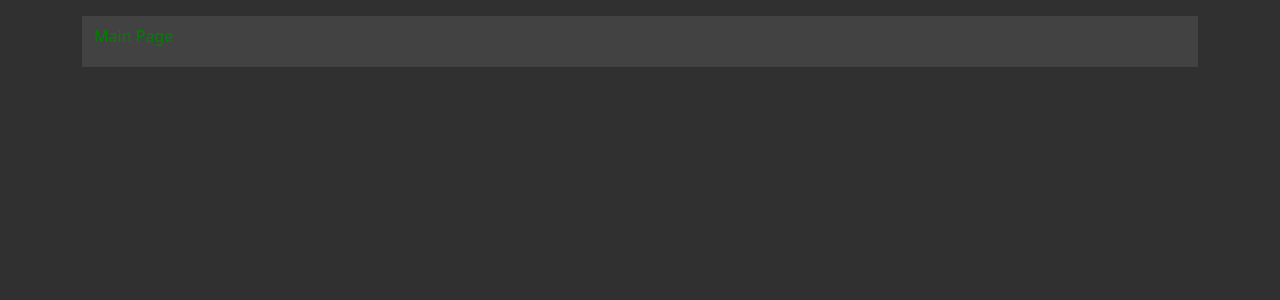
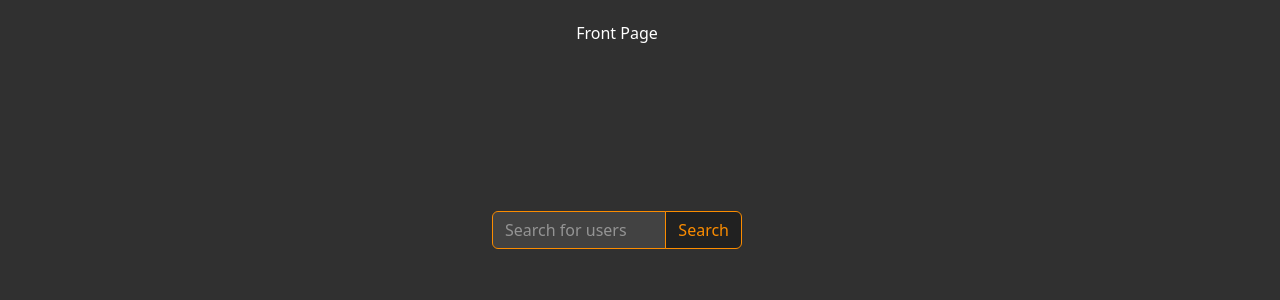
Before and after one commit to Zediyo/hy-tsoha-chatapp, a Flask app: page / in a window 1280 px wide. Shown: the part 50-350 px from the top of the page. Run offline with Flask 3, Linux system fonts and the light colour scheme; parts of the project's set-up code (start-up, migrations or seed data) failed here and were passed over.

Commit message:
user search bar

```diff
--- a/templates/base.html
+++ b/templates/base.html
@@ -30,6 +30,15 @@
 
 			return true;
 		}
+
+		function checkSearchInput()
+		{
+			let search = document.getElementById("searchbar").value
+			if ( search.trim() === "" )
+				return false;
+
+			return true;
+		}
 	</script>
 	<script src="https://cdn.jsdelivr.net/npm/bootstrap@5.3.3/dist/js/bootstrap.bundle.min.js" integrity="sha384-YvpcrYf0tY3lHB60NNkmXc5s9fDVZLESaAA55NDzOxhy9GkcIdslK1eN7N6jIeHz" crossorigin="anonymous"></script>
 </body>
--- a/templates/index.html
+++ b/templates/index.html
@@ -1,8 +1,21 @@
 {% extends "base.html" %}
 {% block content %}
 
-<div class="container-sm bgclg" style="margin-top: 1rem; padding-top: 0.5rem; padding-bottom: 0.2rem;">
-	<p style="color: green;">Main Page</p>
+<!-- <div class="container-sm bgcdg" style="margin-top: 1rem; padding-top: 0.5rem; padding-bottom: 0.2rem;"> -->
+<div class="container-sm bgcg" style="margin-top: 1rem; padding-top: 0.5rem; padding-bottom: 0.2rem; max-width: 20rem;">
+	<h6 style="color:white; text-align: center; width: 250px;">Front Page</h6>
+	<form action="/users" method="GET" class="d-flex" role="search"
+		style="width: 250px; padding-top: 10rem;"
+		onsubmit="return checkSearchInput()"
+	>
+		<div class="input-group">
+			<input class="form-control search" name="search"
+				type="search" placeholder="Search for users"
+				aria-label="Search" id="searchbar"
+			>
+			<button class="btn btn-outline-secondary co bco bgcdg" type="submit">Search</button>
+		</div>
+	</form>
 </div>
 
 {% endblock %}
--- a/templates/navbar.html
+++ b/templates/navbar.html
@@ -9,6 +9,24 @@
 				<a class="nav-link co text-nowrap co-h" href="/user/{{ session.user.id }}">My Profile</a>
 				{% endif %}
 			</div>
+
+			{% if request.path != "/" %}
+			<div style="display: flex; flex-grow: 100;">
+				<form action="/users" method="GET" class="d-flex" role="search"
+				style="width: 250px;"
+				onsubmit="return checkSearchInput()"
+				>
+					<div class="input-group">
+						<input class="form-control search" name="search"
+						type="search" placeholder="Search for users"
+						aria-label="Search" id="searchbar"
+						style="height: 2rem;"
+						>
+						<button class="btn btn-sm btn-outline-secondary co bco bgcdg" type="submit">Search</button>
+					</div>
+				</form>
+			</div>
+			{% endif %}
 
 			{% if session.user %}
 			<div class="d-flex">
```
